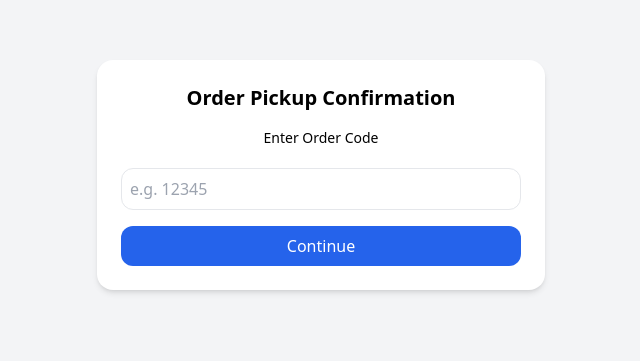
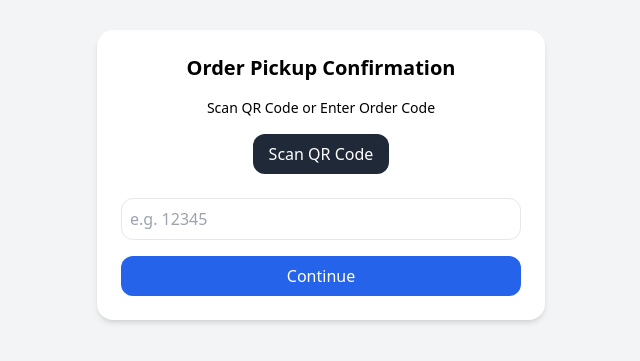
Before and after one commit to TheDrape/DemoQrScan, a plain HTML site: page index.html in a window 1280 px wide. Shown: the part 225-586 px from the top of the page, without its empty margins (319-959 px from the left). Drawn offline with nearby package versions, Linux system fonts and the light colour scheme.

Commit message:
Update index.html

```diff
--- a/index.html
+++ b/index.html
@@ -11,7 +11,12 @@
     <h1 class="text-xl font-semibold mb-4 text-center">Order Pickup Confirmation</h1>
 
     <div id="codeEntry" class="space-y-4">
-      <label class="block text-sm font-medium mb-1 text-center">Enter Order Code</label>
+      <label class="block text-sm font-medium mb-1 text-center">Scan QR Code or Enter Order Code</label>
+
+      <div class="flex justify-center">
+        <button onclick="scanQRCode()" class="bg-gray-800 text-white px-4 py-2 rounded-xl mb-2 hover:bg-gray-900">Scan QR Code</button>
+      </div>
+
       <input type="text" id="manualOrderId" placeholder="e.g. 12345" class="w-full p-2 border rounded-xl" />
       <button onclick="startWithCode()" class="w-full bg-blue-600 text-white py-2 rounded-xl hover:bg-blue-700">Continue</button>
     </div>
@@ -61,6 +66,14 @@
       }
     }
 
+    function scanQRCode() {
+      // Simulated scan result for demo purposes
+      const simulatedOrderId = prompt("Simulated QR scan: enter order ID");
+      if (simulatedOrderId) {
+        showFormWithOrderId(simulatedOrderId);
+      }
+    }
+
     window.onload = () => {
       const orderId = getQueryParam('orderId');
       if (orderId) {
```
